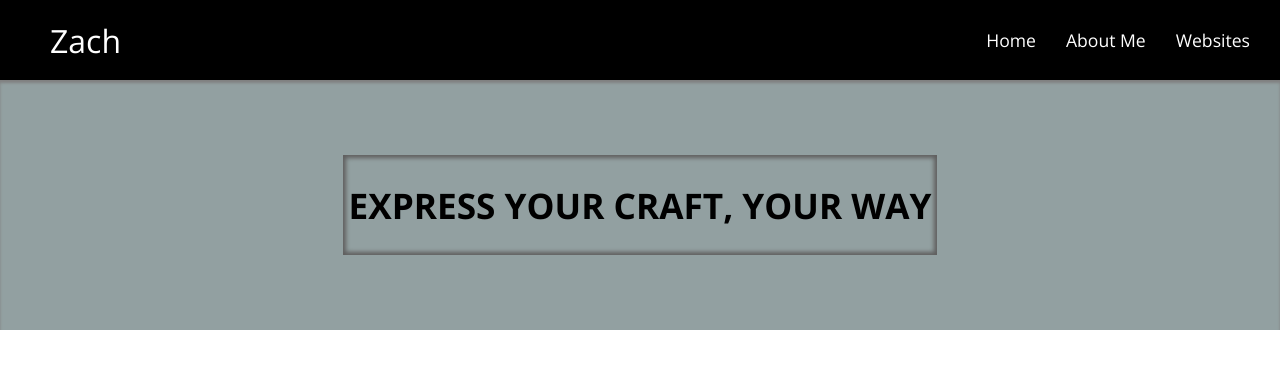
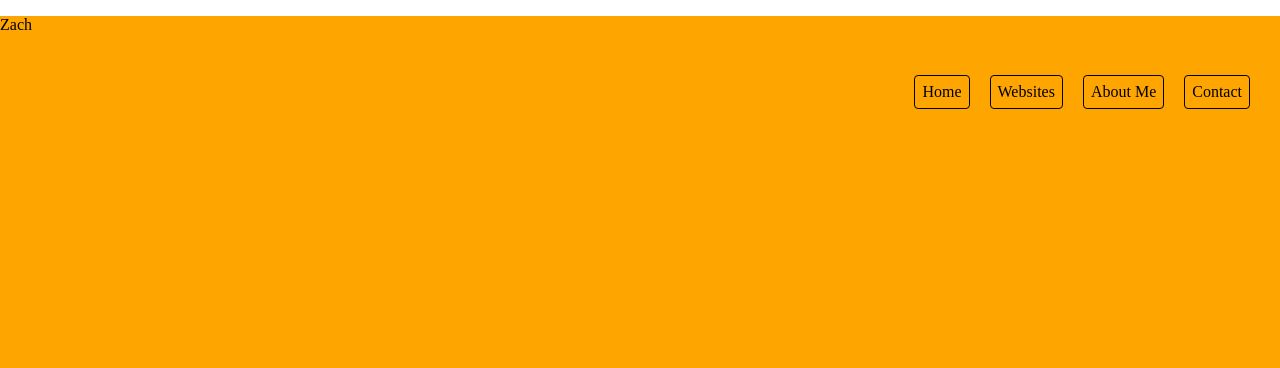
Before and after one commit to zmcghee2/ZachMainRep, a plain HTML site: page index.html in a window 1280 px wide. Drawn offline with nearby package versions, Linux system fonts and the light colour scheme; a web font is replaced by a local one.

Commit message:
Full Restart of Zach's Website

```diff
--- a/index.html
+++ b/index.html
@@ -3,30 +3,25 @@
 <head>
     <meta charset="UTF-8">
     <meta name="viewport" content="width=device-width, initial-scale=1.0">
-    <title>Zachary's Website</title>
+    <title>Zach's Website</title>
     <link rel="stylesheet" href="style.css">
 </head>
 <body>
-    <div class="navbar">
-        <nav class="navbar-container">
+    <div class="header">
+        <div class="navbar-container">
             <div class="navbar-logo">
-                <a href="#">Zach</a>
+                <p>Zach</p>
             </div>
-            <div class="contents-container">
-                <ul class="contents">
-                    <a href="#"><li>Home</li></a>
-                    <a href="#"><li>About Me</li></a>
-                    <a href="#"><li>Websites</li></a>
+            <div class="navbar">
+                <ul>
+                    <li><a href="/">Home</a></li>
+                    <li><a href="#">Websites</a></li>
+                    <li><a href="#">About Me</a></li>
+                    <li><a href="#">Contact</a></li>
                 </ul>
             </div>
-        </nav>
+        </div>
     </div>
-    <main class="main">
-        <div class="main-slogan-container">
-            <div class="main-slogan">
-                <h4>EXPRESS YOUR CRAFT, YOUR WAY</h4>
-            </div>
-        </div>
-    </main>
+
 </body>
 </html>
--- a/style.css
+++ b/style.css
@@ -1,60 +1,39 @@
-@import url('https://fonts.googleapis.com/css2?family=Open+Sans:ital,wght@0,300..800;1,300..800&display=swap');
+@import url('https://fonts.googleapis.com/css2?family=Special+Gothic+Expanded+One&display=swap');
 body{
+    margin: 0;
+    padding: 0;
     box-sizing: border-box;
-    margin: 0px;
-    padding: 0px;
-    font-family: "Open Sans", "Sans-Serif";
+    font-family: "Special Gothic Expanded One", "sans-serif";
+    font-weight: 400;
+    font-style: normal;
+}
+.header{
+    height: 100vh;
+    background-color: orange;
 }
 .navbar{
-    height: 80px;
-    background: black;
+    display: flex;
+    justify-content: end;
+    align-items: center;
 }
-.navbar-container{
-    height: 80px;
+.navbar ul{
     display: flex;
-    align-items: center;
-    justify-content: space-between;
-    padding: 0px 30px 0px 50px;
+    list-style: none;
+    gap: 20px;
+    padding: 25px 30px;
+    margin: 0;
 }
-.navbar-logo a{
-    font-size: 2em;
+.navbar ul li a{
     text-decoration: none;
-    color: white;
+    color: black;
 }
-.contents-container ul{
-    font-size: 1.1em;
-    display: flex;
-    gap: 30px;
+.navbar ul li{
+    border: 1px solid black;
+    padding: 7px 7px;
+    border-radius: 4px;
+    transition: transform 0.3s ease;
 }
-.contents a{
-    text-decoration: none;
-    list-style: none;
-    color: white;
+.navbar ul li:hover{
+    transform: scale(1.1);
 }
-@media screen and (max-width: 960){
-    .contents-container ul{
-        display: none;
-    }
-}
-.main{
-    height: 250px;
-    box-shadow: 0px 3px 3px gray inset;
-    display: flex;
-    justify-content: center;
-    align-items: center;
-    background-color: #92a0a1;
-}
-.main-slogan-container{
-
-    height: 100px;
-    padding: 0px;
-    display: flex;
-    justify-content: center;
-    align-items: center;
-    box-shadow: 0px 0px 4px 3px rgb(95, 94, 94) inset;
-    padding: 0px 5px 0px 5px;
-}
-.main-slogan{
-    display: flex;
-    font-size: 2.2rem;
-}
+.
```
